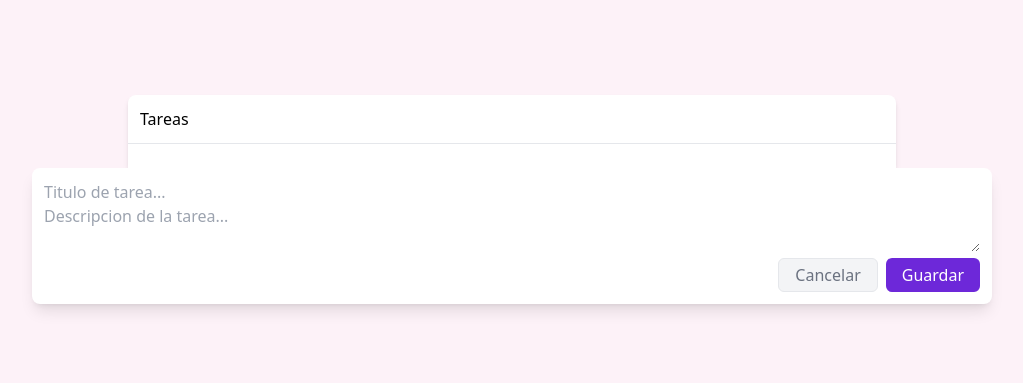
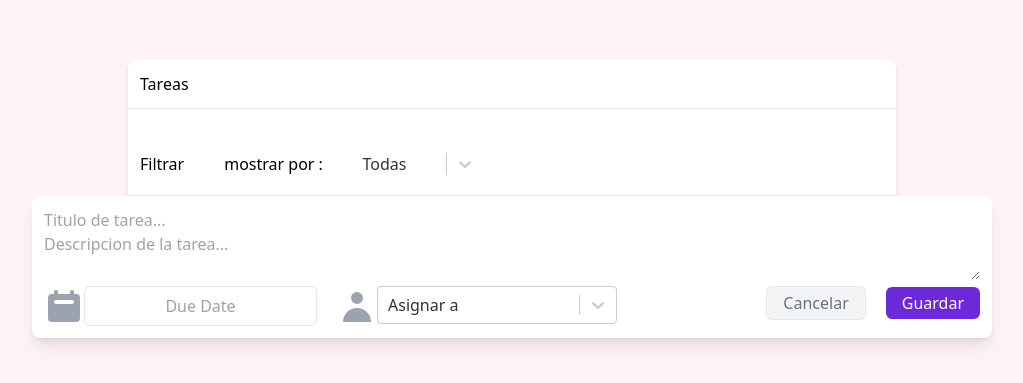
Before and after one commit to RsanabriaZ/todo-list, a React (Vite) app: page / in a window 1280 px wide. Shown: the part 201-584 px from the top of the page, without its empty margins (128-1151 px from the left). Built offline with nearby package versions, Linux system fonts and the light colour scheme.

Commit message:
Filtro agregado

```diff
--- a/package.json
+++ b/package.json
@@ -9,11 +9,15 @@
     "preview": "vite preview"
   },
   "dependencies": {
+    "@heroicons/react": "^1.0.6",
     "react": "^18.2.0",
-    "react-dom": "^18.2.0"
+    "react-datepicker": "^4.8.0",
+    "react-dom": "^18.2.0",
+    "react-select": "^5.4.0"
   },
   "devDependencies": {
     "@types/react": "^18.0.15",
+    "@types/react-datepicker": "^4.4.2",
     "@types/react-dom": "^18.0.6",
     "@vitejs/plugin-react": "^2.0.0",
     "autoprefixer": "^10.4.7",
--- a/src/App.tsx
+++ b/src/App.tsx
@@ -1,44 +1,52 @@
-import { useEffect, useState } from 'react';
-import { Form, Task, TaskData } from './components';
-import TaskService from './services/task.service';
+import { useState } from 'react';
+import { Form, Task, TaskData, Filter, Selection } from './components';
 
 function App() {
-  const [tasks, setTasks] = useState<Array<TaskData>>([]);
+  const [tasks, setTasks] = useState<Array<TaskData>>(JSON.parse(localStorage.getItem("tasks") || '[]'))
+  const [filterSelection, setFilterSelection] = useState<Selection>({ label: 'Todas', value: 'all'});
 
-  useEffect(() => {
-    TaskService.get().then((tasks) => {
-      setTasks(tasks);
-    });
-  }, []);
+  const onCreateTask = (task: TaskData) => {
 
-  const onCreateTask = async (task: TaskData) => {
-    try {
-      const response = await TaskService.create(task);
-      setTasks([...tasks, response]);
-    } catch (error) {
-      console.log('Algo salió mal');
+    try{
+      window.localStorage.setItem("tasks", JSON.stringify([...tasks, { ...task, id: tasks.length + 1 }]))
+      setTasks(JSON.parse(localStorage.getItem("tasks") || '[]'));
+    }catch (error){
+      console.error(error);
     }
-  };
+  }
+
+  const onChange = (filterSelection: Selection) => {
+    setFilterSelection({...filterSelection})
+  }
+
+  const filterTasks = (task:any) => filterSelection.value ===  'completed' ? task.completed : filterSelection.value === 'ongoing' ? !task.completed : true;
 
   return (
     <div className="flex flex-col justify-center items-center bg-pink-50 h-screen">
       <div className="bg-white shadow-md w-3/5 rounded-tr-lg rounded-tl-lg">
       <p className="border-b border-b-gray-200 p-3">Tareas</p>
         <div className="p-3">
-          {tasks.map((task, index) => (
+          {
+            tasks.filter(filterTasks).map((task, index) => (
               <Task
                 key={`task-${task.id}`}
                 task={task}
-              toggleComplete={async () => {
-                tasks[index].completed = !tasks[index].completed;
-                TaskService.update(tasks[index]);
+                toggleComplete={() => {
+                  tasks[task.id - 1].completed = !tasks[task.id - 1].completed;
                   setTasks([...tasks]);
                 }}
               />
-          ))}
+            ))
+          }
         </div>
+        <Filter
+          onChangeSelection={onChange}
+          filterSelection={filterSelection}
+        />
       </div>
-      <Form onSubmit={onCreateTask} />
+      <Form
+        onSubmit={onCreateTask}
+      />
     </div>
   );
 }
--- /dev/null
+++ b/src/components/Filter/filter.tsx
@@ -0,0 +1,48 @@
+import { useState } from 'react';
+import Select from 'react-select'
+
+const optionsSupplier: Selection[] = [
+    { label: 'Todas', value: 'all'},
+    { label: 'Completadas', value: 'completed'},
+    { label: 'Pendientes', value: 'ongoing'}
+]
+
+const style = {
+    control: (base : any) => ({
+      ...base,
+      border: 0,
+      color: 'violet',
+      boxShadow: 'none'
+    })
+}
+
+export interface Selection{
+    label: string,
+    value: string
+}
+
+interface FilterProps {
+    onChangeSelection: (filterSelection: Selection) => void;
+    filterSelection: Selection;
+}
+
+export const Filter = (props: FilterProps) =>{
+    const {onChangeSelection} = props;
+    const {filterSelection} = props;
+
+    return(
+        <div className="flex h-15 space-x-10 border-b border-b-gray-200 p-3">
+            <p className="my-auto">Filtrar</p>
+            <div className='flex'>
+                <label className='my-auto'> mostrar por :</label>
+                <Select
+                    styles={style}
+                    defaultValue={filterSelection}
+                    className="w-40 text-center rounded-md"
+                    options={ optionsSupplier }
+                    onChange={ (event: any) =>  onChangeSelection(event) }
+                />
+            </div>
+        </div>
+    );
+}
--- /dev/null
+++ b/src/components/Filter/index.tsx
@@ -0,0 +1 @@
+export * from './filter';
--- a/src/components/form/form.tsx
+++ b/src/components/form/form.tsx
@@ -1,39 +1,96 @@
 import { useState } from 'react';
 import { TaskData } from '../task';
+import DatePicker from "react-datepicker";
+import "react-datepicker/dist/react-datepicker.css";
+import Select from 'react-select'
+import { CalendarIcon } from '@heroicons/react/solid'
+import { UserIcon } from '@heroicons/react/solid'
 
 const defaultData: TaskData = {
+  id: -1,
   title: '',
+  assignedTo: '',
   description: '',
-  assignedTo: '',
   completed: false,
-};
+}
 
 interface FormProps {
   onSubmit: (task: TaskData) => void;
 }
+
+const personsSupplier = [
+  {
+    label: 'Asignar a',
+    value: ''
+  },
+  {
+    label: 'Katerin Martinez',
+    value: 'Katerin Martinez'
+  },
+  {
+    label: 'Mario Molina',
+    value: 'Mario Molina'
+  },
+  {
+    label: 'Ricardo Estrada',
+    value: 'Ricardo Estrada'
+  },
+  {
+    label: 'David Herrera',
+    value: 'David Herrera'
+  }
+]
 
 export const Form = (props: FormProps) => {
   const { onSubmit } = props;
 
   const [task, setTask] = useState<TaskData>(defaultData);
 
-  const setDefaultData = () => setTask(defaultData);
+  const setDefaultData = () => {
+    setTask(defaultData);
+  }
 
   return (
     <div className="bg-white shadow-lg w-9/12 rounded-lg p-3">
       <input
+        data-testid="titleTask"
         value={task.title}
         placeholder="Titulo de tarea..."
         className="w-full"
         onChange={(e) => setTask({ ...task, title: e.target.value })}
       />
       <textarea
+        data-testid="descriptionTask"
         value={task.description}
         placeholder="Descripcion de la tarea..."
         className="w-full"
         onChange={(e) => setTask({ ...task, description: e.target.value })}
       />
-      <div className="flex justify-end space-x-2">
+      <div className="flex justify-between">
+        <div className='space-x-5 flex justify-start'>
+
+          <div className='flex '>
+            <p className='text-gray-400 text-sm'><CalendarIcon className='h-10 w-10'></CalendarIcon></p>
+            <DatePicker
+            placeholderText="Due Date"
+            dateFormat="dd MMMM, yyyy"
+            className='w-50 h-10 text-center border rounded-md'
+            selected={ task.dueDate != null ? new Date(task.dueDate) : null }
+            onChange={ date => setTask({...task, dueDate: String(date?.toDateString())}) }
+          /></div>
+          <div className='flex'>
+            <p className='text-gray-400 text-sm'><UserIcon className='h-10 w-10'></UserIcon></p>
+            <Select
+            aria-label="assignedTask"
+            defaultValue={personsSupplier[0]}
+            value={personsSupplier.find(element => element.value == task.assignedTo)}
+            className="w-60 text-left rounded-md"
+            options={ personsSupplier }
+            onChange={ (e)=> setTask({...task, assignedTo: e!.value})}
+          /></div>
+
+        </div>
+        <div className='space-x-5'>
           <button
             className="bg-gray-100 text-gray-500 py-1 px-4 border border-gray-200 rounded-md"
             onClick={setDefaultData}
@@ -53,5 +110,6 @@ export const Form = (props: FormProps) => {
           </button>
         </div>
       </div>
+    </div>
   );
 };
--- a/src/components/index.tsx
+++ b/src/components/index.tsx
@@ -1,2 +1,3 @@
 export * from './task';
 export * from './form';
+export * from './Filter';
--- a/src/components/task/task.tsx
+++ b/src/components/task/task.tsx
@@ -1,11 +1,17 @@
+
+import { CalendarIcon } from '@heroicons/react/solid'
+import { UserIcon } from '@heroicons/react/solid'
+
+
 export interface TaskData {
-  id?: string;
+  id: number;
   title: string;
   description: string;
   completed: boolean;
 
   // TODO: Add assignedTo property to Task component
-  assignedTo?: string;
+  assignedTo: string;
+  dueDate?: string;
   createdAt?: string;
   updatedAt?: string;
 }
@@ -27,9 +33,13 @@ export const Task = (props: TaskProps) => {
           task.completed && 'bg-blue-400'
         }`}
       ></div>
-      <div>
+      <div className="text-left space-y-1">
         <p className="font-semibold text-gray-700">{task.title}</p>
         <p className="text-gray-400 text-sm">{task.description}</p>
+        <div className='flex space-x-2'>
+          { task.dueDate && <p className="text-gray-400 text-sm"><CalendarIcon className='h-5 w-5' /> {task.dueDate}</p>}
+          { task.assignedTo && <p className="text-gray-400 text-sm"><UserIcon className='h-5 w-5' /> {task.assignedTo}</p>}
+        </div>
       </div>
     </button>
   );
--- a/src/services/task.service.ts
+++ /dev/null
@@ -1,33 +0,0 @@
-import { TaskData } from '../components';
-
-const localKey = 'tasks';
-
-export default class TaskService {
-  static async get(): Promise<Array<TaskData>> {
-    const tasks = JSON.parse(localStorage.getItem(localKey) ?? '[]');
-    return tasks;
-  }
-
-  static async create(task: TaskData): Promise<TaskData> {
-    task.id = Date.now().toString();
-
-    const tasks = await this.get();
-    tasks.push(task);
-
-    localStorage.setItem(localKey, JSON.stringify(tasks));
-
-    return task;
-  }
-
-  static async update(task: TaskData): Promise<TaskData> {
-    const tasks = await this.get();
-
-    const taskIndex = tasks.findIndex((t) => t.id === task.id);
-
-    tasks[taskIndex] = task;
-
-    localStorage.setItem(localKey, JSON.stringify(tasks));
-
-    return task;
-  }
-}
```
Also changed, not shown: src/main.tsx (line endings or trailing spaces), 1 other file (tests, documents, lock files or other folders). Lines whose indentation alone changed are shown as unchanged.
